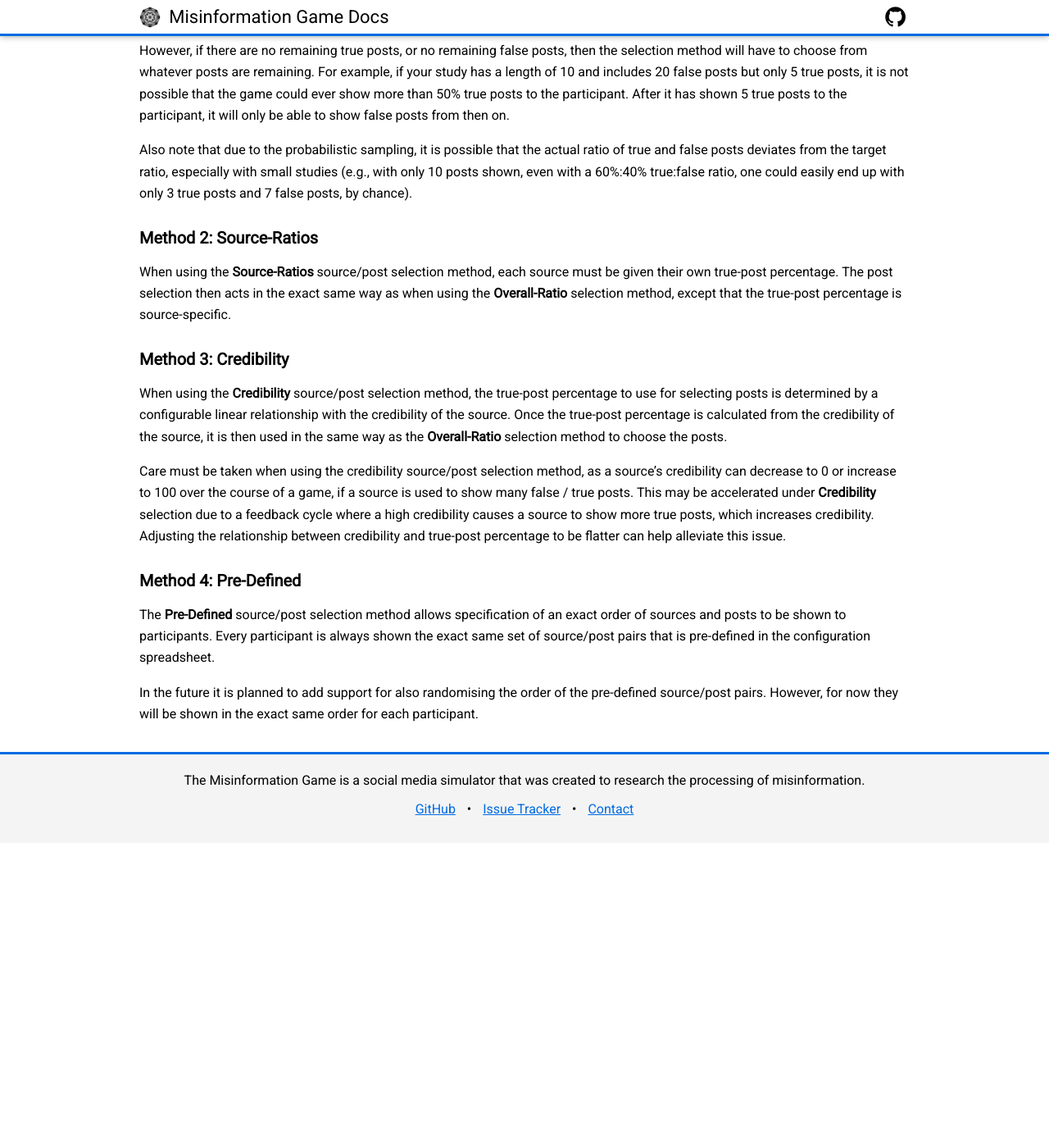
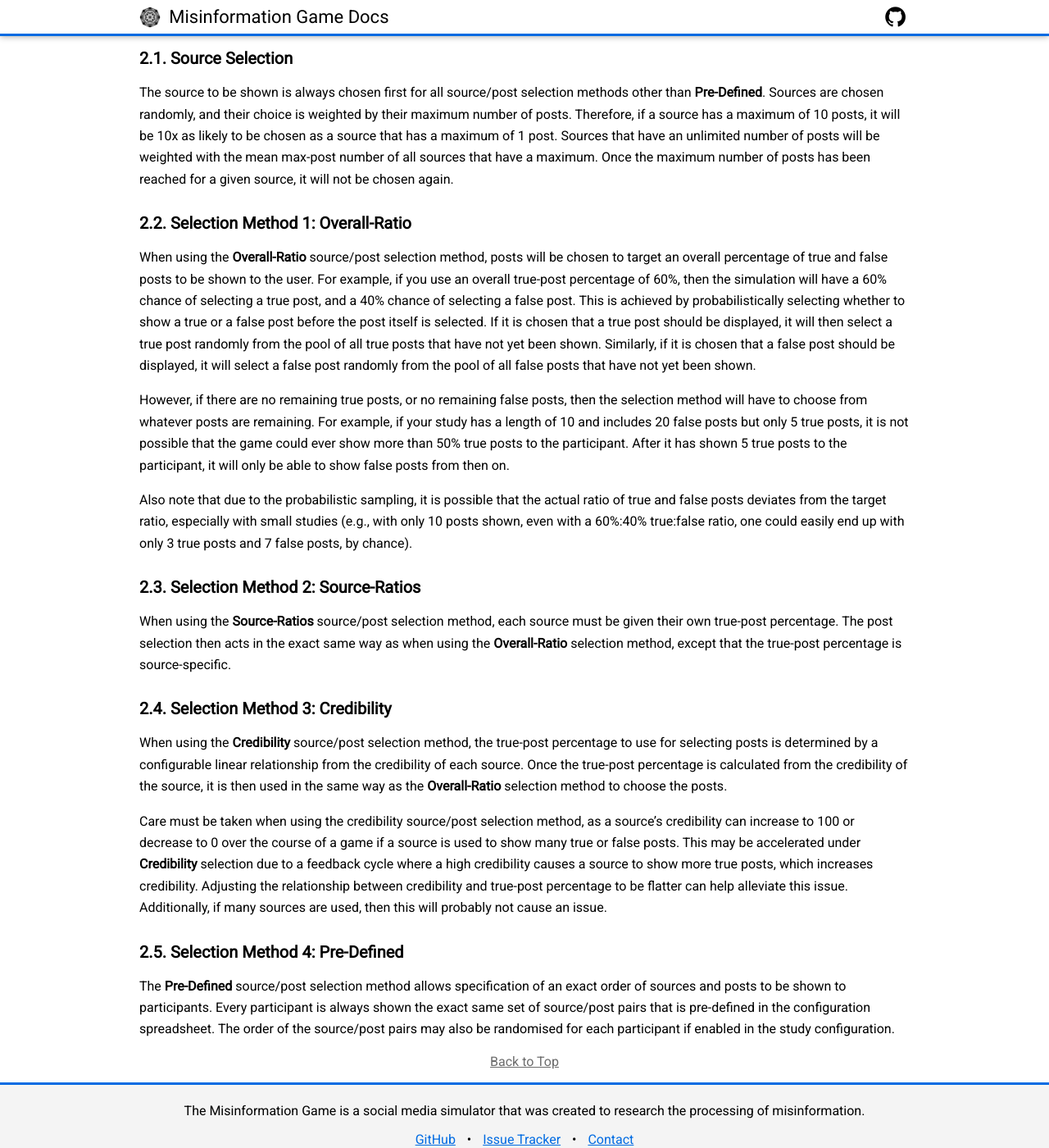
Before and after one commit to beekewardin/themisinformationgame.github.io, a Jekyll site: the page built from Simulation.md, in a window 1280 px wide and 1400 px high, scrolled down 1255 px. Shown: the whole window at 82% size. Built offline with Jekyll 4.4.1, drawn with Linux system fonts in a browser that asks for light colours; nearby versions of some CDN libraries; our own code applies the rules of GitHub Pages for plain Markdown files; before the commit the page ends 2283 px from its top, so only the background shows below that; some of the changed text lies outside the part shown.

Commit message:
Update the 'Simulation' documentation

```diff
--- a/Simulation.md
+++ b/Simulation.md
@@ -1,53 +1,91 @@
 ---
 title: Simulation
 showPath: true
-showBackToTop: false
+showBackToTop: true
 ---
 
-# Simulation
+<h1 id="intro">
+    Simulation
+</h1>
+
 This document outlines the inner-workings of the simulation
 that participants interact with. The simulation for each
 participant is performed in three parts,
 
-**Step 1:** The initial follower number and credibility of
+**Part 1:** The initial follower number and credibility of
 each source is sampled from the default normal distributions
 specified in the configuration spreadsheet.
 
-**Step 2:** All the source/post pairs that will be shown
+**Part 2:** All the source/post pairs that will be shown
 to participants are pre-generated by running a simulation.
 Therefore, the interactions of participants with posts
 have no impact on the source/post pairs that they will
 be shown.
 
-**Step 3:** The participant's followers and credibility
+**Part 3:** The participant's followers and credibility
 are updated as they react to posts. The changes to their
 followers and credibility is dependent upon the reactions
 they choose, and may be configured for each post.
 
-## 📊 Source's Credibility and Followers Change
+
+
+<h1 id="toc">
+    Table of Contents
+</h1>
+* [1. Changes to Source's Credibility and Followers](#source-stats-change)
+* [2. Source/Post Pair Selection](#source-post-selection)
+    - [2.1. Source Selection](#source-selection)
+    - [2.2. Selection Method 1: Overall-Ratio](#selection-method-overall-ratio)
+    - [2.3. Selection Method 2: Source-Ratios](#selection-method-source-ratios)
+    - [2.4. Selection Method 3: Credibility](#selection-method-credibility)
+    - [2.5. Selection Method 4: Pre-Defined](#selection-method-predefined)
+
+<h2 id="source-stats-change">
+    1. Changes to Source's Credibility and Followers
+</h2>
+
 Throughout the game, the credibility and followers of the
 sources will change. The change to the credibility and
 followers of the sources is the same change that is
-applied to participants after they share a post. This
-change is applied after the source/post pair is shown to
-the participant. This is done to increase immersion by
-showing that the credibility and followers of the sources
-also change. However, it also means that if one source
-is selected to show many true or many false posts, their
-credibility may rise to 100 or fall to zero.
+applied to participants after they share a post. Although,
+if share reactions are disabled, then the credibility and
+followers of sources will not change. The changes to source's
+followers and credibility is applied before the source/post
+pair is shown to the participant. This is done to increase
+immersion by showing that the credibility and followers of
+the sources also change. However, it also means that if one
+source is selected to show many true or many false posts,
+their credibility may rise to 100 or fall to zero over the
+course of a game.
 
-## 🧮 Source/Post Pair Selection
+
+
+
+<h2 id="source-post-selection">
+    2. Source/Post Pair Selection
+</h2>
+
 The source/post pair selection dictates what posts participants
 will be shown, when, and from which source. All the source/post
 pairs are pre-generated when a participant starts the study. The
 participant's interactions with the posts have no impact on the
 subsequent sources and posts that will be shown to them.
 
+There are four source/post selection methods that can be used
+for your studies. The simulation of each source/post selection
+method is detailed in the sections below. For all the methods
+other than **Pre-Defined**, the sources will be chosen before
+the posts. This is described in the
+[Source Selection section](#source-selection).
+
 The game can be configured such that some sources can be
 associated with many posts, however each post will only ever
 be shown once to a participant.
 
-### Source Selection
+<h3 id="source-selection">
+    2.1. Source Selection
+</h3>
+
 The source to be shown is always chosen first for all
 source/post selection methods other than **Pre-Defined**.
 Sources are chosen randomly, and their choice is weighted
@@ -59,14 +97,16 @@
 Once the maximum number of posts has been reached for a given
 source, it will not be chosen again.
 
+<h3 id="selection-method-overall-ratio">
+    2.2. Selection Method 1: Overall-Ratio
+</h3>
 
-### Method 1: Overall-Ratio
 When using the **Overall-Ratio** source/post selection method,
 posts will be chosen to target an overall percentage of true
 and false posts to be shown to the user. For example,
-if you use an overall true-post percentage of 60%, then it
-will have a 60% chance of selecting a true post, and a
-40% chance of selecting a false post. This is achieved by
+if you use an overall true-post percentage of 60%, then the
+simulation will have a 60% chance of selecting a true post,
+and a 40% chance of selecting a false post. This is achieved by
 probabilistically selecting whether to show a true or a false
 post before the post itself is selected. If it is chosen
 that a true post should be displayed, it will then select
@@ -92,40 +132,47 @@
 true:false ratio, one could easily end up with only 3 true posts
 and 7 false posts, by chance).
 
-### Method 2: Source-Ratios
+<h3 id="selection-method-source-ratios">
+    2.3. Selection Method 2: Source-Ratios
+</h3>
+
 When using the **Source-Ratios** source/post selection method,
 each source must be given their own true-post percentage. The
 post selection then acts in the exact same way as when using
 the **Overall-Ratio** selection method, except that the true-post
 percentage is source-specific.
 
-### Method 3: Credibility
+<h3 id="selection-method-credibility">
+    2.4. Selection Method 3: Credibility
+</h3>
+
 When using the **Credibility** source/post selection method,
 the true-post percentage to use for selecting posts is
-determined by a configurable linear relationship with
-the credibility of the source. Once the true-post percentage
+determined by a configurable linear relationship from
+the credibility of each source. Once the true-post percentage
 is calculated from the credibility of the source, it is then
 used in the same way as the **Overall-Ratio** selection method
 to choose the posts.
 
 Care must be taken when using the credibility source/post
-selection method, as a source's credibility can decrease to 0
-or increase to 100 over the course of a game, if a source is
-used to show many false / true posts. This may be accelerated
+selection method, as a source's credibility can increase to 100
+or decrease to 0 over the course of a game if a source is
+used to show many true or false posts. This may be accelerated
 under **Credibility** selection due to a feedback cycle where
 a high credibility causes a source to show more true posts,
 which increases credibility. Adjusting the relationship
 between credibility and true-post percentage to be flatter can
-help alleviate this issue.
+help alleviate this issue. Additionally, if many sources are
+used, then this will probably not cause an issue.
 
-### Method 4: Pre-Defined
+<h3 id="selection-method-predefined">
+    2.5. Selection Method 4: Pre-Defined
+</h3>
+
 The **Pre-Defined** source/post selection method allows
 specification of an exact order of sources and posts to
 be shown to participants. Every participant is always
 shown the exact same set of source/post pairs that is
-pre-defined in the configuration spreadsheet.
-
-In the future it is planned to add support for also
-randomising the order of the pre-defined source/post pairs.
-However, for now they will be shown in the exact same order
-for each participant.
+pre-defined in the configuration spreadsheet. The order
+of the source/post pairs may also be randomised for
+each participant if enabled in the study configuration.
```
Also changed, not shown: StudyConfiguration.md (+1 -1 lines).
